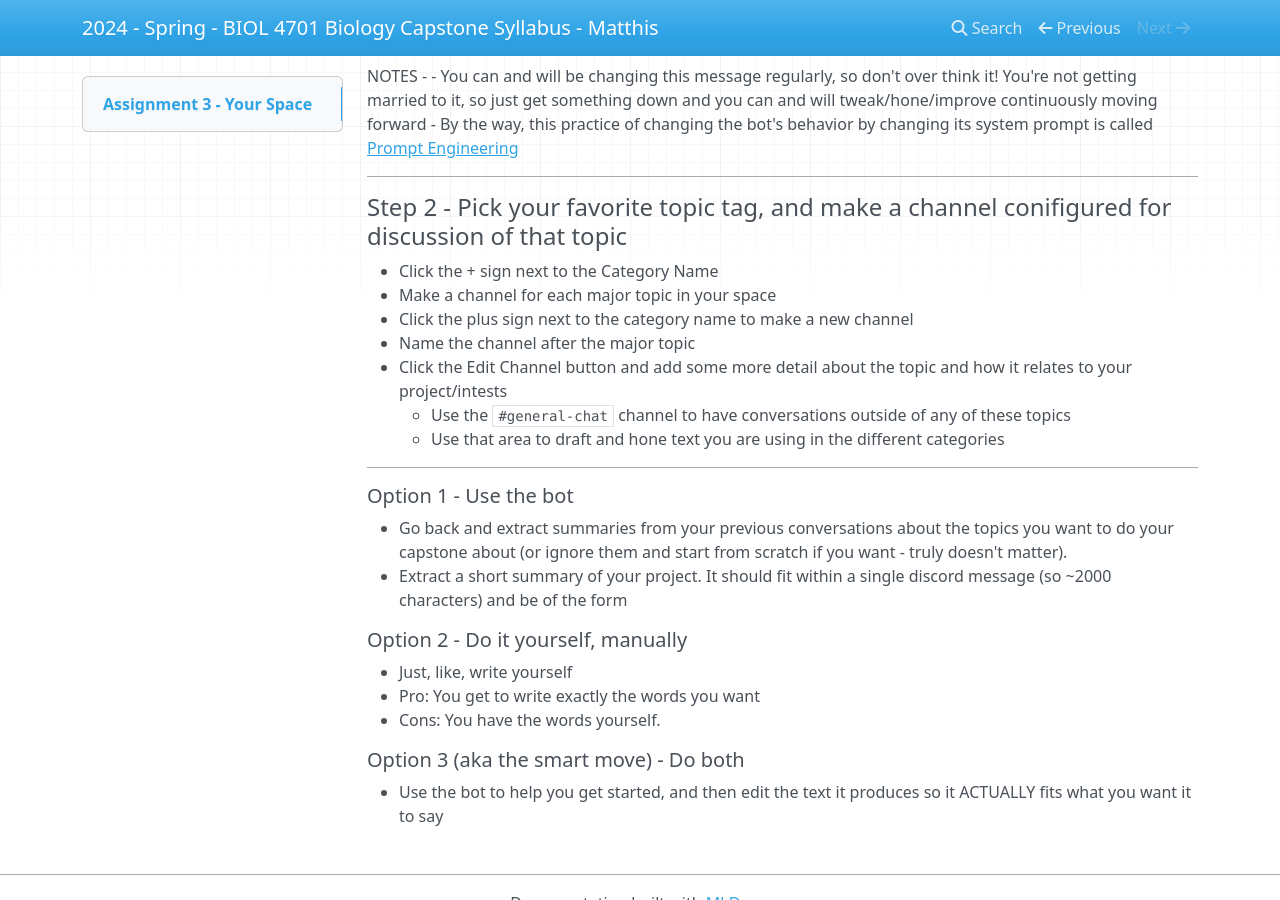
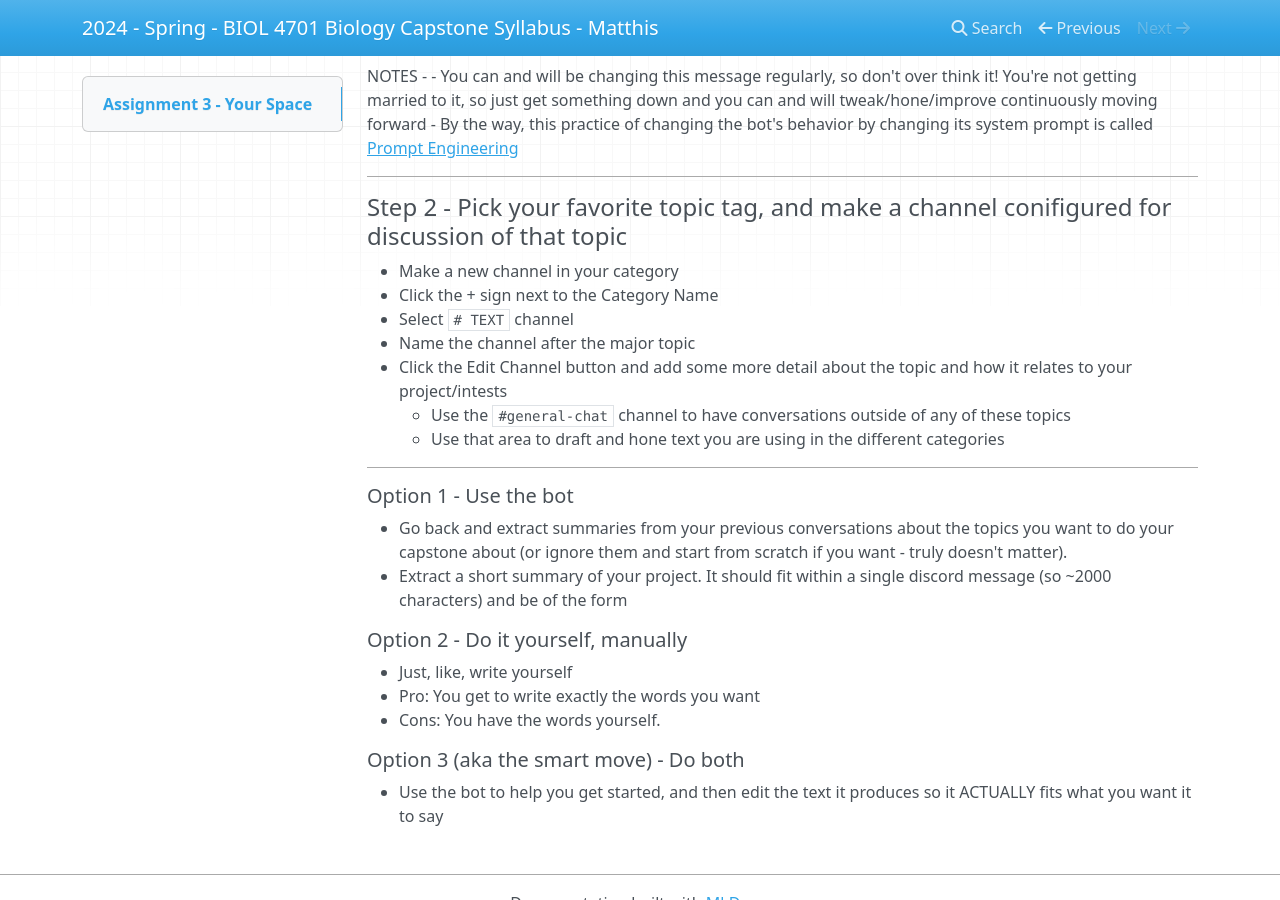
Before and after one commit to HumanMovementNeuroscience/capstone, an MkDocs documentation site: the page built from docs/course_materials/assignments/assignment3/assignment3-student-instructions.md, in a window 1280 px wide and 900 px high, scrolled down 1277 px. Built offline with MkDocs 1.6.1, drawn with Linux system fonts in a browser that asks for light colours; nearby versions of some CDN libraries.

Commit message:
Feb 7, 2024, 2:41 PM

```diff
--- a/docs/course_materials/assignments/assignment3/assignment3-student-instructions.md
+++ b/docs/course_materials/assignments/assignment3/assignment3-student-instructions.md
@@ -55,9 +55,9 @@ NOTES -
 
 ---
 #### Step 2 - Pick your favorite topic tag, and make a channel conifigured for discussion of that topic
-- Click the + sign next to the Category Name
-- Make a channel for each major topic in your space
-  - Click the plus sign next to the category name to make a new channel
+- Make a new channel in your category
+  - Click the + sign next to the Category Name
+  - Select `# TEXT` channel
   - Name the channel after the major topic
   - Click the Edit Channel button and add some more detail about the topic and how it relates to your project/intests
     - Use the `#general-chat` channel to have conversations outside of any of these topics
```
